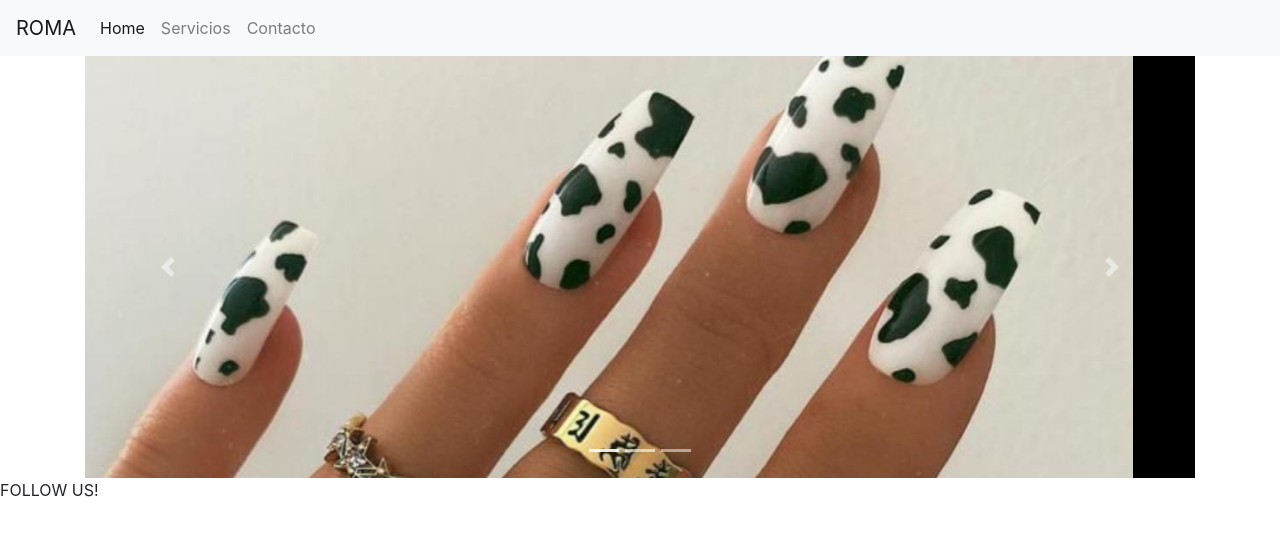
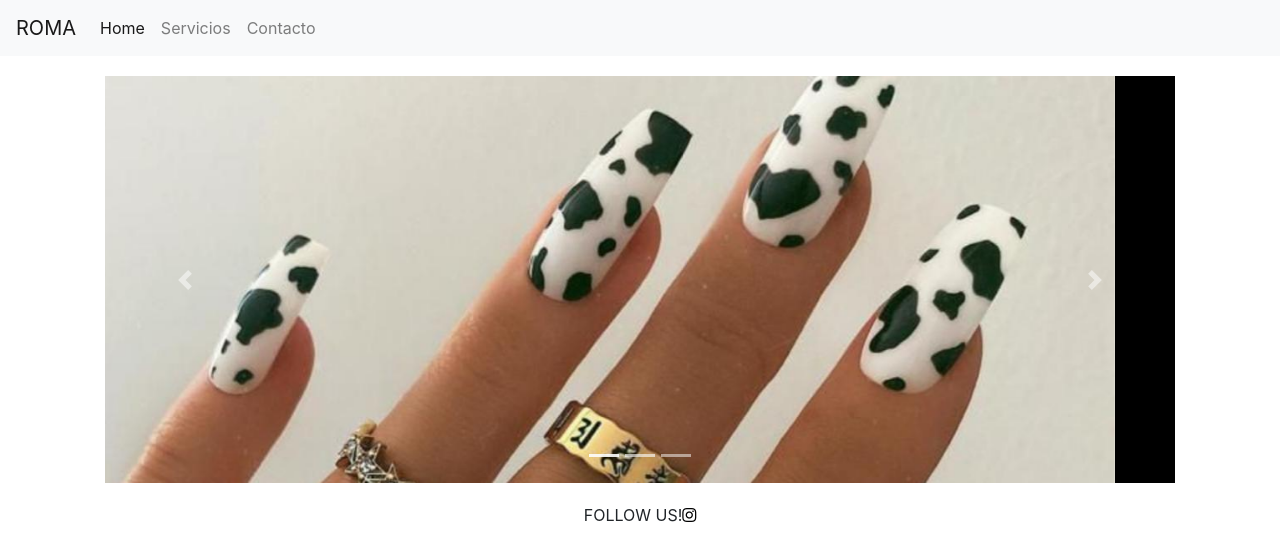
Before and after one commit to MelanyPedemonte/angular-roma, an Angular app: page /home in a window 1280 px wide. Shown: the top 560 px of the page. Built offline with nearby package versions, Linux system fonts and the light colour scheme.

Commit message:
un poco de estilo

```diff
--- a/src/app/app.component.scss
+++ b/src/app/app.component.scss
@@ -0,0 +1,7 @@
+footer{
+    text-align: center;
+}
+
+.link{
+    color: black;
+}
--- a/src/app/roma-home/roma-home.component.html
+++ b/src/app/roma-home/roma-home.component.html
@@ -1,3 +1,5 @@
+<div class="container">
+
 <div id="carouselExampleIndicators" class="carousel slide" data-ride="carousel">
     <ol class="carousel-indicators">
       <li data-target="#carouselExampleIndicators" data-slide-to="0" class="active"></li>
@@ -24,3 +26,5 @@
       <span class="sr-only">Next</span>
     </a>
   </div>
+
+</div>
--- a/src/app/roma-home/roma-home.component.scss
+++ b/src/app/roma-home/roma-home.component.scss
@@ -0,0 +1,3 @@
+.container{
+    padding: 20px;
+}
--- a/src/index.html
+++ b/src/index.html
@@ -5,6 +5,7 @@
   <title>Roma</title>
   <base href="/">
   <meta name="viewport" content="width=device-width, initial-scale=1">
+  <link rel="stylesheet" href="https://use.fontawesome.com/releases/v5.8.1/css/all.css" integrity="sha384-50oBUHEmvpQ+1lW4y57PTFmhCaXp0ML5d60M1M7uH2+nqUivzIebhndOJK28anvf" crossorigin="anonymous">
   <link rel="stylesheet" href="https://cdn.jsdelivr.net/npm/bootstrap@4.5.3/dist/css/bootstrap.min.css" integrity="sha384-TX8t27EcRE3e/ihU7zmQxVncDAy5uIKz4rEkgIXeMed4M0jlfIDPvg6uqKI2xXr2" crossorigin="anonymous">
   <link rel="icon" type="image/x-icon" href="favicon.ico">
 </head>
```
